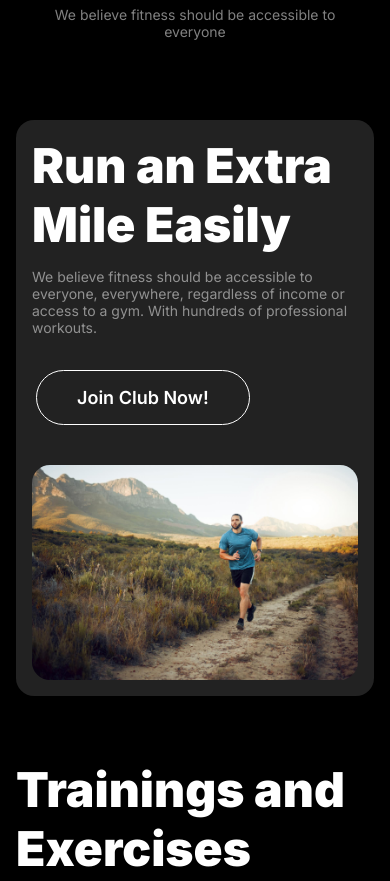
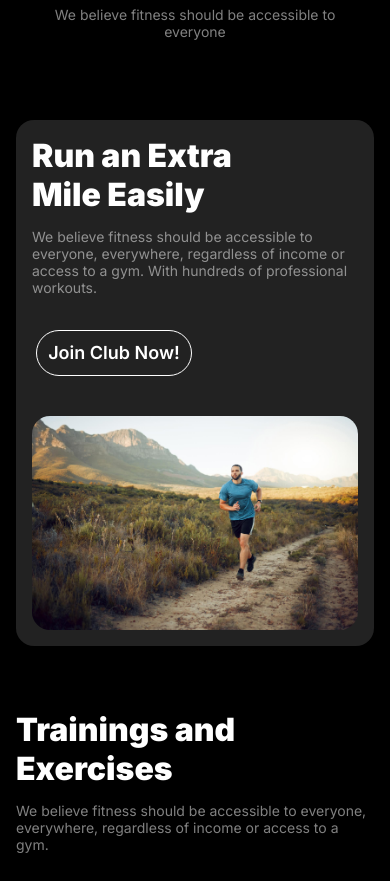
Before and after one commit to rakib-sikder/Assignment-2, a plain HTML site: page index.html in a window 390 px wide. Shown: the part 2740-3621 px from the top of the page. Drawn offline with Linux system fonts and the light colour scheme.

Commit message:
design fix

```diff
--- a/index.html
+++ b/index.html
@@ -26,7 +26,7 @@
         <div class="banner df">
             <div class="banner_text">
                 <h1>Get body in <br><div class="shape"><span>shape</span></div> & stay <br>healthy</h1>
-                <p>A huge selection of health and fitness content, healthy recipes <br> and transformation stories to help you get fit and stay fit!</p>
+                <p>A huge selection of health and fitness content, healthy recipes and transformation <br> stories to help you get fit and stay fit!</p>
                 <div class="banner_two_button">
                     <a href=""><button>Join <span>Club</span> Now!</button></a>
                     <a href=""><button>Download App</button></a>
--- a/style.css
+++ b/style.css
@@ -104,6 +104,7 @@ background: linear-gradient(180.00deg, rgb(17, 17, 17), rgba(0, 0, 0, 0.82) 100%
     font-size: 1rem;
     font-weight: 400;
     margin-top: 2.5rem;
+    word-break: normal;
     margin-bottom: 1.7rem;
 }
 .banner_two_button > a > button{
@@ -803,6 +804,24 @@ font-weight: 400;
         grid-template-columns: repeat(1, 1fr);
         gap: 40px;
     }
+    .extramile_txt > h3 {
+        color: rgb(255, 255, 255);
+        font-family: Inter;
+        font-size: 2rem;
+        font-weight: 900;
+    }
+    .extramile_txt > a > button {
+        /* padding: 1rem 2.5rem; */
+        padding: 0.7rem 0.7rem;
+        margin: 0 4px;
+        color: rgb(255, 255, 255);
+        font-family: Inter;
+        font-size: 1.125rem;
+        font-weight: 600;
+        border-radius: 42px;
+        border: 1px solid white;
+        background-color: transparent;
+    }
     /* training */
     .training {
         padding: 4rem 1rem;
@@ -810,6 +829,12 @@ font-weight: 400;
     }
     .training_text {
         padding-right: 0;
+    }
+    .training_text > h3 {
+        color: rgb(255, 255, 255);
+        font-family: Inter;
+        font-size: 2rem;
+        font-weight: 900;
     }
     .img1 {
         position: relative;
@@ -885,6 +910,13 @@ font-weight: 400;
     }
     .ourteam {
         padding: 4rem 1rem;
+    }
+    .ourteamtxt > h3 {
+        color: rgb(255, 255, 255);
+        font-family: Inter;
+        font-size: 2rem;
+        font-weight: 900;
+        margin-bottom: 14px;
     }
     .ourteamtxt {
         text-align: center;
```
